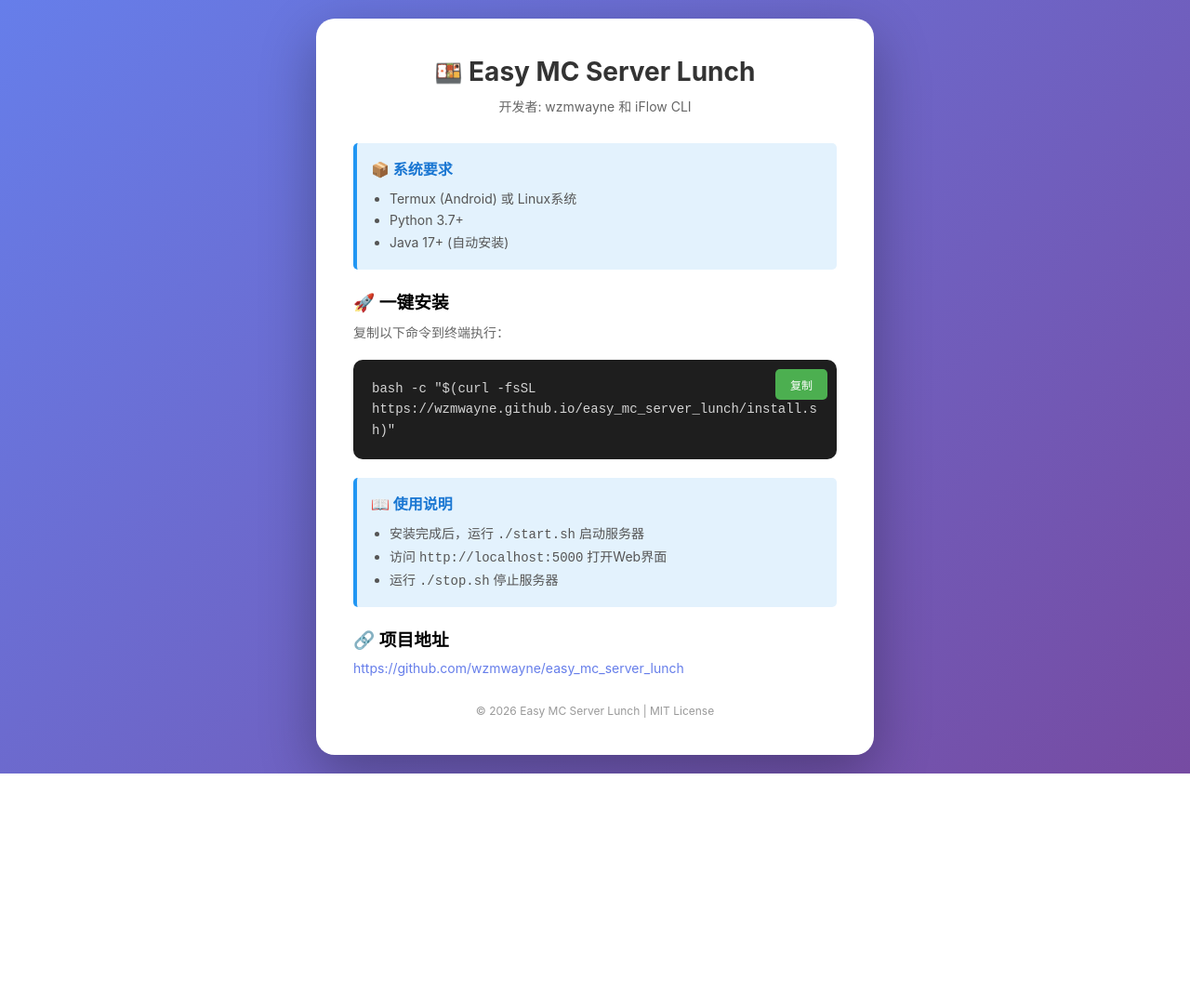
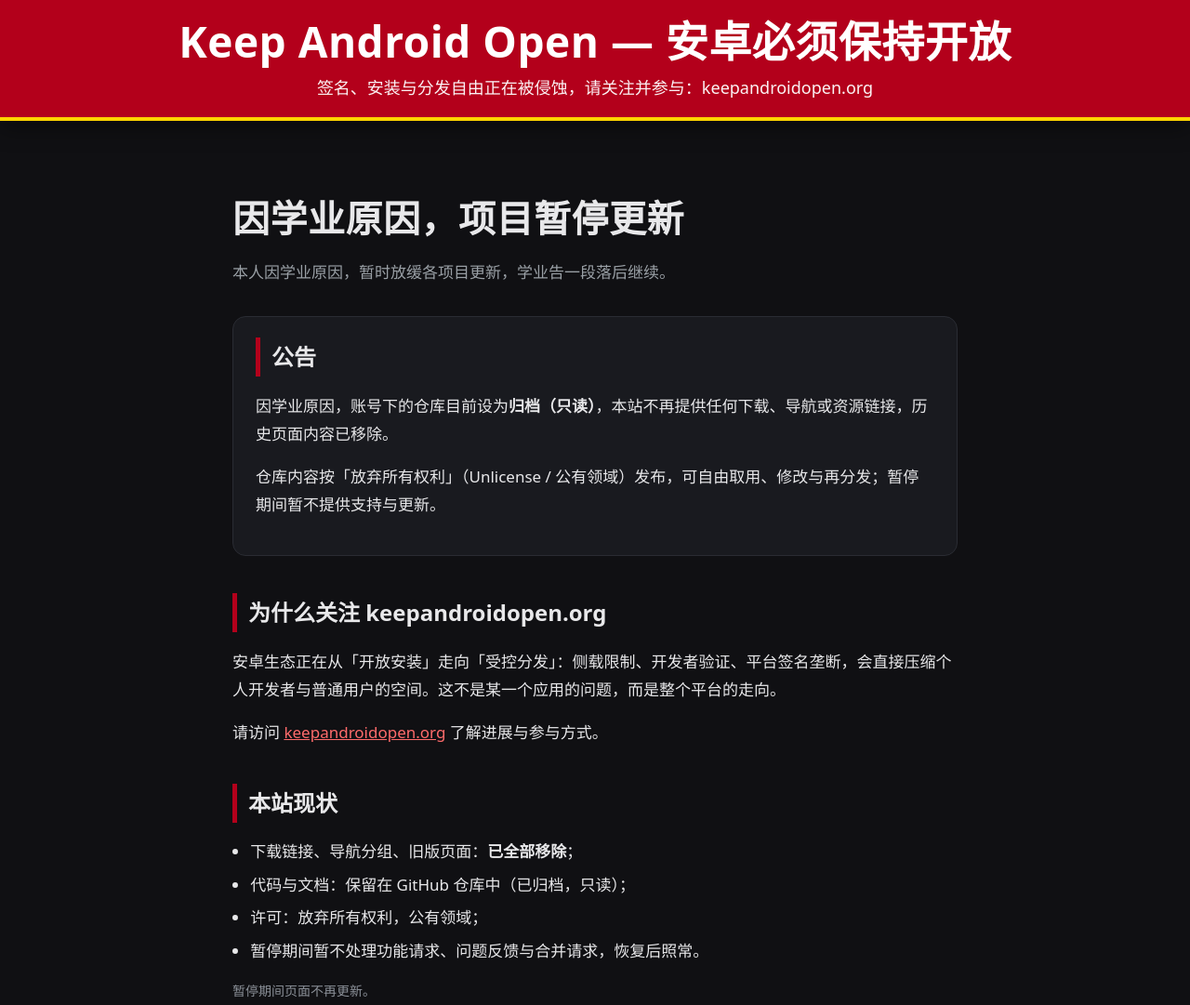
Before and after one commit to wzmwayne/easy_mc_server_lunch, a plain HTML site: page index.html in a window 1280 px wide. Shown: the whole page at 93% size. Before the commit the page ends 832 px from the top, so only its background shows below. Drawn offline with Linux system fonts and the light colour scheme.

Commit message:
改用统一声明页；README 更名为 _readme.md [skip ci]

```diff
--- a/index.html
+++ b/index.html
@@ -1,166 +1,85 @@
 <!DOCTYPE html>
 <html lang="zh-CN">
 <head>
-    <meta charset="UTF-8">
-    <meta name="viewport" content="width=device-width, initial-scale=1.0">
-    <title>Easy MC Server Lunch - 快速安装</title>
-    <style>
-        * {
-            margin: 0;
-            padding: 0;
-            box-sizing: border-box;
-        }
-        body {
-            font-family: -apple-system, BlinkMacSystemFont, "Segoe UI", Roboto, "Helvetica Neue", Arial, sans-serif;
-            background: linear-gradient(135deg, #667eea 0%, #764ba2 100%);
-            min-height: 100vh;
-            display: flex;
-            justify-content: center;
-            align-items: center;
-            padding: 20px;
-        }
-        .container {
-            background: white;
-            border-radius: 20px;
-            box-shadow: 0 20px 60px rgba(0,0,0,0.3);
-            max-width: 600px;
-            width: 100%;
-            padding: 40px;
-        }
-        h1 {
-            color: #333;
-            text-align: center;
-            margin-bottom: 10px;
-            font-size: 28px;
-        }
-        .subtitle {
-            text-align: center;
-            color: #666;
-            margin-bottom: 30px;
-            font-size: 14px;
-        }
-        .code-block {
-            background: #1e1e1e;
-            border-radius: 10px;
-            padding: 20px;
-            margin: 20px 0;
-            position: relative;
-        }
-        .code-block pre {
-            color: #d4d4d4;
-            font-family: 'Courier New', monospace;
-            font-size: 14px;
-            line-height: 1.6;
-            overflow-x: auto;
-            white-space: pre-wrap;
-            word-wrap: break-word;
-        }
-        .copy-btn {
-            position: absolute;
-            top: 10px;
-            right: 10px;
-            background: #4CAF50;
-            color: white;
-            border: none;
-            padding: 8px 16px;
-            border-radius: 5px;
-            cursor: pointer;
-            font-size: 12px;
-            transition: background 0.3s;
-        }
-        .copy-btn:hover {
-            background: #45a049;
-        }
-        .copy-btn.copied {
-            background: #2196F3;
-        }
-        .info-box {
-            background: #e3f2fd;
-            border-left: 4px solid #2196F3;
-            padding: 15px;
-            margin: 20px 0;
-            border-radius: 5px;
-        }
-        .info-box h3 {
-            color: #1976D2;
-            margin-bottom: 10px;
-            font-size: 16px;
-        }
-        .info-box ul {
-            color: #555;
-            padding-left: 20px;
-            font-size: 14px;
-        }
-        .info-box li {
-            margin: 5px 0;
-        }
-        .footer {
-            text-align: center;
-            margin-top: 30px;
-            color: #999;
-            font-size: 12px;
-        }
-        .emoji {
-            font-size: 24px;
-        }
-    </style>
+<meta charset="utf-8">
+<meta name="viewport" content="width=device-width, initial-scale=1">
+<title>站点已关闭</title>
+<style>
+  :root { color-scheme: dark; }
+  * { box-sizing: border-box; }
+  body {
+    margin: 0; padding: 0;
+    background: #101013; color: #e8e8ea;
+    font-family: system-ui, -apple-system, "Segoe UI", "Noto Sans SC", sans-serif;
+    line-height: 1.75;
+  }
+  main { max-width: 820px; margin: 0 auto; padding: 0 20px 96px; }
+  h1 { font-size: clamp(26px, 4vw, 40px); margin: 0 0 8px; letter-spacing: .5px; }
+  .lead { color: #9aa0a6; margin: 0 0 32px; }
+  h2 { font-size: clamp(19px, 2.4vw, 24px); margin: 40px 0 12px; padding-left: 12px;
+        border-left: 5px solid #b3001b; }
+  p, li { font-size: clamp(15px, 1.7vw, 17px); }
+  ul { padding-left: 1.2em; }
+  li { margin: .35em 0; }
+  .card { background: #191a1f; border: 1px solid #2a2c33; border-radius: 14px;
+           padding: 22px 24px; margin: 18px 0; }
+  .muted { color: #8b9098; font-size: 14px; }
+  a { color: #ff6b6b; }
+  code { background: #22242b; padding: .12em .4em; border-radius: 6px; font-size: .92em; }
+</style>
 </head>
 <body>
-    <div class="container">
-        <h1><span class="emoji">🍱</span> Easy MC Server Lunch</h1>
-        <p class="subtitle">开发者: wzmwayne 和 iFlow CLI</p>
+<div id="kab" role="alert">
+  <a href="https://keepandroidopen.org" target="_blank" rel="noopener">
+    Keep Android Open — 安卓必须保持开放
+  </a>
+  <div class="kab-sub">签名、安装与分发自由正在被侵蚀，请关注并参与：keepandroidopen.org</div>
+</div>
+<style>
+  /* 不可关闭、大号、置顶横幅 */
+  #kab {
+    position: fixed; top: 0; left: 0; right: 0; z-index: 2147483647;
+    background: #b3001b; color: #fff;
+    padding: 18px 16px 16px;
+    text-align: center;
+    box-shadow: 0 6px 24px rgba(0,0,0,.45);
+    font-family: system-ui, -apple-system, "Segoe UI", "Noto Sans SC", sans-serif;
+    border-bottom: 4px solid #ffd400;
+  }
+  #kab a {
+    color: #fff; text-decoration: none;
+    font-size: clamp(24px, 4.2vw, 46px); font-weight: 900;
+    letter-spacing: .5px; line-height: 1.15;
+  }
+  #kab a:hover { text-decoration: underline; }
+  #kab .kab-sub { margin-top: 8px; font-size: clamp(13px, 1.5vw, 18px); opacity: .95; }
+  @media (max-width: 640px) { #kab { padding: 14px 10px 12px; } }
+</style>
 
-        <div class="info-box">
-            <h3>📦 系统要求</h3>
-            <ul>
-                <li>Termux (Android) 或 Linux系统</li>
-                <li>Python 3.7+</li>
-                <li>Java 17+ (自动安装)</li>
-            </ul>
-        </div>
+<main style="padding-top: 200px;">
 
-        <h3>🚀 一键安装</h3>
-        <p style="color: #666; font-size: 14px; margin: 10px 0;">复制以下命令到终端执行：</p>
+<h1>因学业原因，项目暂停更新</h1>
+<p class="lead">本人因学业原因，暂时放缓各项目更新，学业告一段落后继续。</p>
 
-        <div class="code-block">
-            <button class="copy-btn" onclick="copyCode(this)">复制</button>
-            <pre id="install-cmd">bash -c "$(curl -fsSL https://wzmwayne.github.io/easy_mc_server_lunch/install.sh)"</pre>
-        </div>
+<div class="card">
+  <h2 style="margin-top:0">公告</h2>
+  <p>因学业原因，账号下的仓库目前设为<strong>归档（只读）</strong>，本站不再提供任何下载、导航或资源链接，历史页面内容已移除。</p>
+  <p>仓库内容按「放弃所有权利」（Unlicense / 公有领域）发布，可自由取用、修改与再分发；暂停期间暂不提供支持与更新。</p>
+</div>
 
-        <div class="info-box">
-            <h3>📖 使用说明</h3>
-            <ul>
-                <li>安装完成后，运行 <code>./start.sh</code> 启动服务器</li>
-                <li>访问 <code>http://localhost:5000</code> 打开Web界面</li>
-                <li>运行 <code>./stop.sh</code> 停止服务器</li>
-            </ul>
-        </div>
+<h2>为什么关注 keepandroidopen.org</h2>
+<p>安卓生态正在从「开放安装」走向「受控分发」：侧载限制、开发者验证、平台签名垄断，会直接压缩个人开发者与普通用户的空间。这不是某一个应用的问题，而是整个平台的走向。</p>
+<p>请访问 <a href="https://keepandroidopen.org" target="_blank" rel="noopener">keepandroidopen.org</a> 了解进展与参与方式。</p>
 
-        <h3>🔗 项目地址</h3>
-        <p style="color: #666; font-size: 14px; margin: 10px 0;">
-            <a href="https://github.com/wzmwayne/easy_mc_server_lunch" target="_blank" style="color: #667eea; text-decoration: none;">https://github.com/wzmwayne/easy_mc_server_lunch</a>
-        </p>
+<h2>本站现状</h2>
+<ul>
+  <li>下载链接、导航分组、旧版页面：<strong>已全部移除</strong>；</li>
+  <li>代码与文档：保留在 GitHub 仓库中（已归档，只读）；</li>
+  <li>许可：放弃所有权利，公有领域；</li>
+  <li>暂停期间暂不处理功能请求、问题反馈与合并请求，恢复后照常。</li>
+</ul>
+<p class="muted">暂停期间页面不再更新。</p>
 
-        <div class="footer">
-            <p>© 2026 Easy MC Server Lunch | MIT License</p>
-        </div>
-    </div>
-
-    <script>
-        function copyCode(button) {
-            const code = document.getElementById('install-cmd').textContent;
-            navigator.clipboard.writeText(code).then(() => {
-                button.textContent = '已复制!';
-                button.classList.add('copied');
-                setTimeout(() => {
-                    button.textContent = '复制';
-                    button.classList.remove('copied');
-                }, 2000);
-            }).catch(err => {
-                console.error('复制失败:', err);
-                alert('复制失败，请手动复制');
-            });
-        }
-    </script>
+</main>
 </body>
 </html>
```
